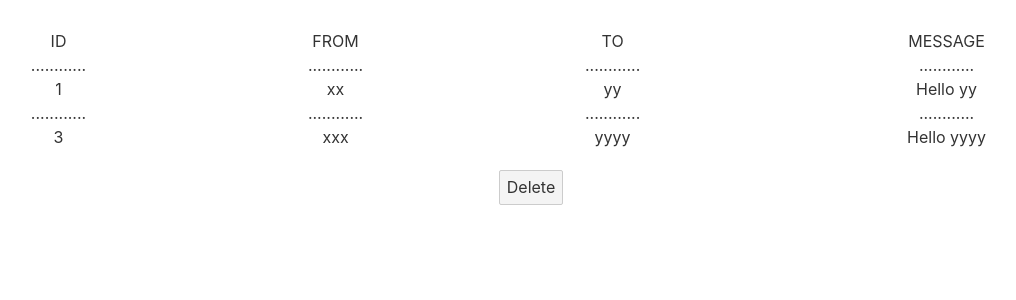
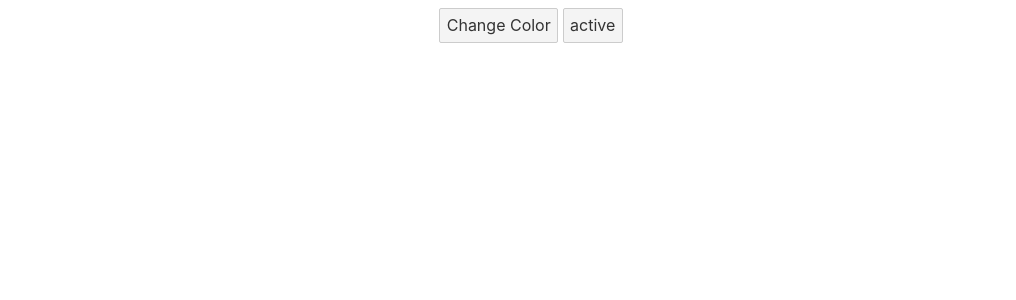
Before and after one commit to erenkrbl/svelte, a Svelte app in the folder my-svelte-project/: page / in a window 1280 px wide. Shown: the top 300 px of the page, without its empty margins (109-1125 px from the left). Built offline with nearby package versions, Linux system fonts and the light colour scheme.

Commit message:
Added components, conditional styles, props

```diff
--- a/my-svelte-project/src/App.svelte
+++ b/my-svelte-project/src/App.svelte
@@ -1,32 +1,4 @@
 <!-- <script>
-	let name = 'Steven';
-	let surname = 'Svelte';
-	$: fullname = `${name} ${surname}`;
-	$: {
-		console.log(name);
-		console.log(surname);
-		console.log(fullname);
-	}
-	let renk = '';
-
-
-	const firstFunction = (event) => {
-		renk = event.target.value;
-	}
-</script>
-
-<main>
-	<p style="color:{renk}">{name}</p>
-	<input type='text' on:input={firstFunction}>
-	<input type="text" bind:value={renk}>
-
-	<p> {name} {surname} </p>
-	<p> {fullname} </p>
-	<input type="text" bind:value={name}>
-	<input type="text" bind:value={surname}>
-
-</main> -->
-<script>
   import { each } from "svelte/internal";
 
   let messages = [
@@ -94,4 +66,58 @@
     width: 100%;
     padding: 20px;
   }
+</style> -->
+<script>
+  import MyButtom from "./Button.svelte";
+  let appStatus = false;
+  let appSuccess = false;
+</script>
+
+<!-- <script>
+	let name = 'Steven';
+	let surname = 'Svelte';
+	$: fullname = `${name} ${surname}`;
+	$: {
+		console.log(name);
+		console.log(surname);
+		console.log(fullname);
+	}
+	let renk = '';
+
+
+	const firstFunction = (event) => {
+		renk = event.target.value;
+	}
+</script>
+
+<main>
+	<p style="color:{renk}">{name}</p>
+	<input type='text' on:input={firstFunction}>
+	<input type="text" bind:value={renk}>
+
+	<p> {name} {surname} </p>
+	<p> {fullname} </p>
+	<input type="text" bind:value={name}>
+	<input type="text" bind:value={surname}>
+
+</main> -->
+
+<main>
+  <MyButtom show = {appStatus} success={appSuccess} />
+  <button
+    on:click={() => {
+      appSuccess = !appSuccess;
+    }}>Change Color</button
+  >
+  <button
+    on:click={() => {
+      appStatus = !appStatus;
+    }}>{appStatus ? "Disable" : "active"}</button
+  >
+</main>
+
+<style>
+  main {
+    text-align: center;
+  }
 </style>
--- /dev/null
+++ b/my-svelte-project/src/Button.svelte
@@ -0,0 +1,22 @@
+<script>
+    export let show = false;
+    export let success = false;
+
+</script>
+<style>
+    .danger {
+        background-color: red;
+        color:white;
+        border: none;
+        border-radius: 10px;
+    }
+    .success {
+        background-color:green;
+        color:white;
+        border: none;
+        border-radius: 10px;
+    }
+
+</style>
+{#if show}
+<button class = {success ? "success" : "danger"}>Click Me!</button>{/if}
```
